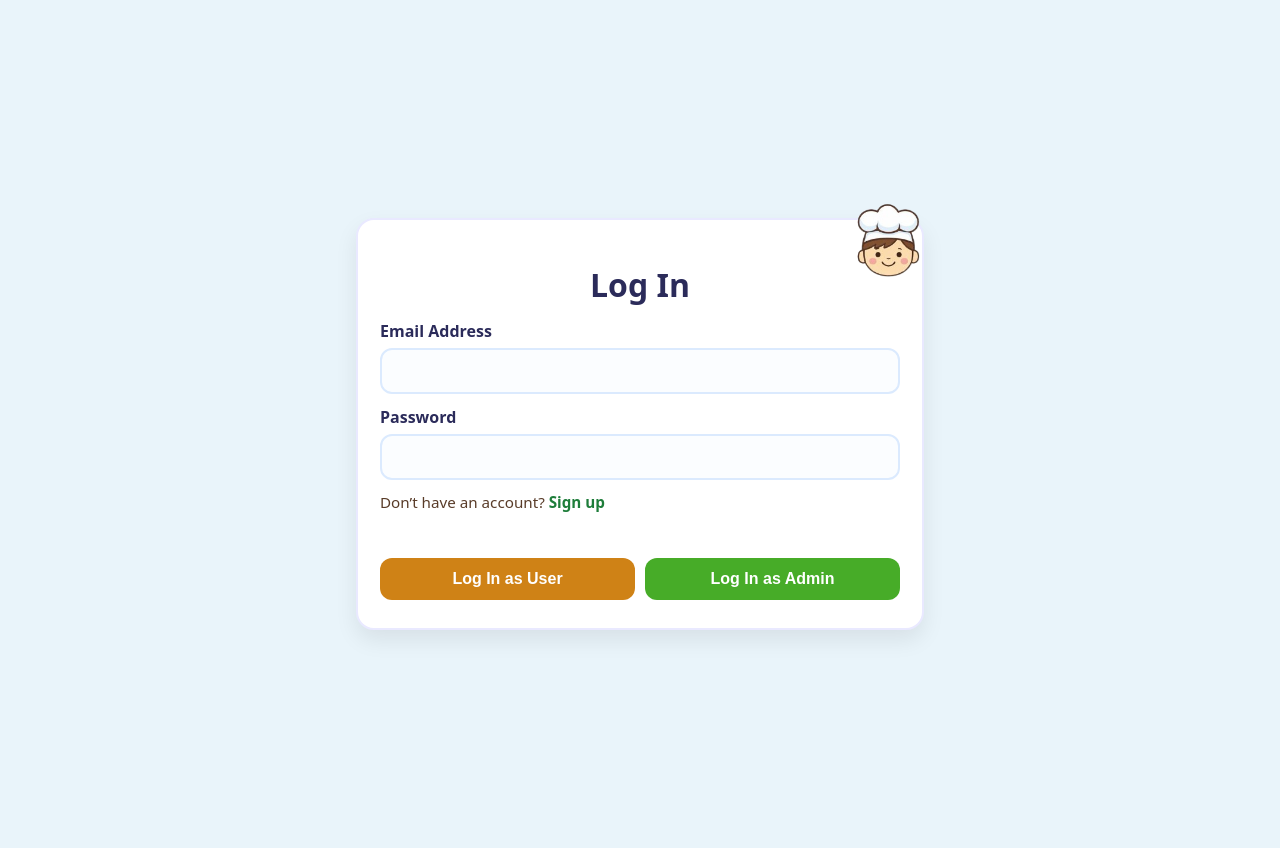
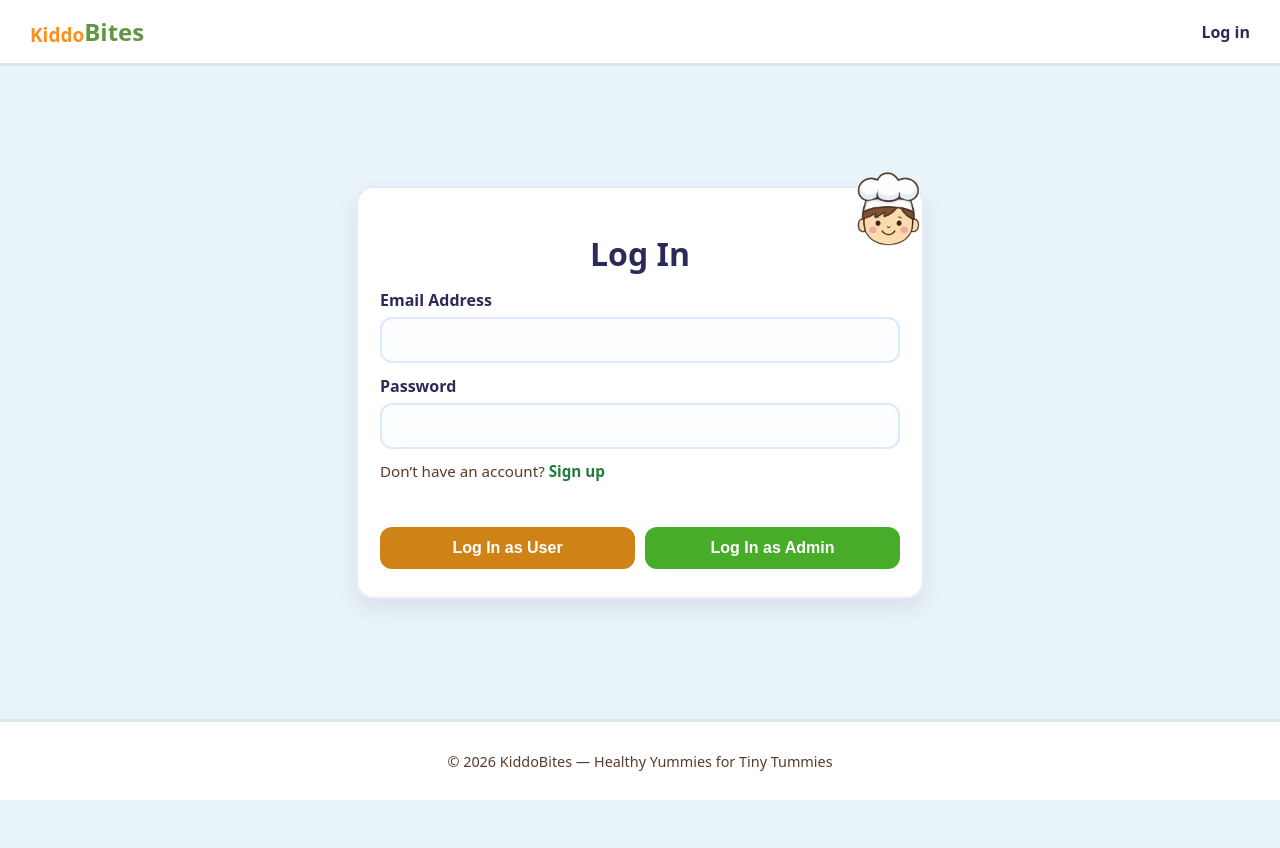
Before and after one commit to AljoryAnas/Web2-Project, a PHP site: page /Login.html in a window 1280 px wide. After the commit the page ends 800 px from the top, so only its background shows below. Run offline with PHP 8.4, Linux system fonts and the light colour scheme.

Commit message:
Added header and footer to login/signup pages

```diff
--- a/Login.html
+++ b/Login.html
@@ -8,7 +8,20 @@
 </head>
 <body class="LogInPage-Tala">
 
+  <!-- Header -->
+  <header>
+    <div>
+      <h2>
+        <span class="brand">Kiddo</span>Bites
+      </h2>
+    </div>
+    <nav>
+      <a href="Login.html">Log in</a>
+    </nav>
+  </header>
+
   <main>
+    <div class="auth-card">
     <h1>Log In</h1>
     <img src="images/chefLogo.png" alt="" class="form-mascot">
 
@@ -34,7 +47,13 @@
       </p>
 
     </form>
+   </div>
   </main>
+
+  <!-- Footer -->
+  <footer>
+    <p>© 2026 KiddoBites — Healthy Yummies for Tiny Tummies</p>
+  </footer>
 
 </body>
 </html>
--- a/stylesheet.css
+++ b/stylesheet.css
@@ -124,28 +124,36 @@ footer {
 
 /*-------------------------------TALA'S LOG IN/SIGN UP RULES-------------------------*/
 
-/* Page background and center layout */
+
 .SignUpPage-Tala,
-.LogInPage-Tala{
+.LogInPage-Tala {
   min-height: 100vh;
-  display: grid;
-  place-items: center;
-  padding: 24px;
-  font-family: system-ui, Arial, sans-serif;
-
+  display: flex;
+  flex-direction: column;
   background-color: #E9F4FA;
 }
 
-/*  form's card */
+/* Center the card area only */
 .SignUpPage-Tala main,
-.LogInPage-Tala main{
+.LogInPage-Tala main {
+  flex: 1;
+  display: flex;
+  justify-content: center;
+  align-items: center;
+  padding: 24px;
+}
+
+/* actual card */
+.auth-card {
   width: min(520px, 95%);
   background: #ffffff;
   border: 2px solid #e9e9ff;
   border-radius: 18px;
   padding: 22px 22px 16px;
   box-shadow: 0 10px 22px rgba(0,0,0,0.08);
+  position: relative;
 }
+
 
 /* Title styling */
 .SignUpPage-Tala h1,
@@ -269,4 +277,5 @@ footer {
   height: auto;
 }
 
+
 /*------------------------------------------ TALA END ------------------------------------*/
```
Also changed, not shown: SignUp.html (+19 -0 lines).
